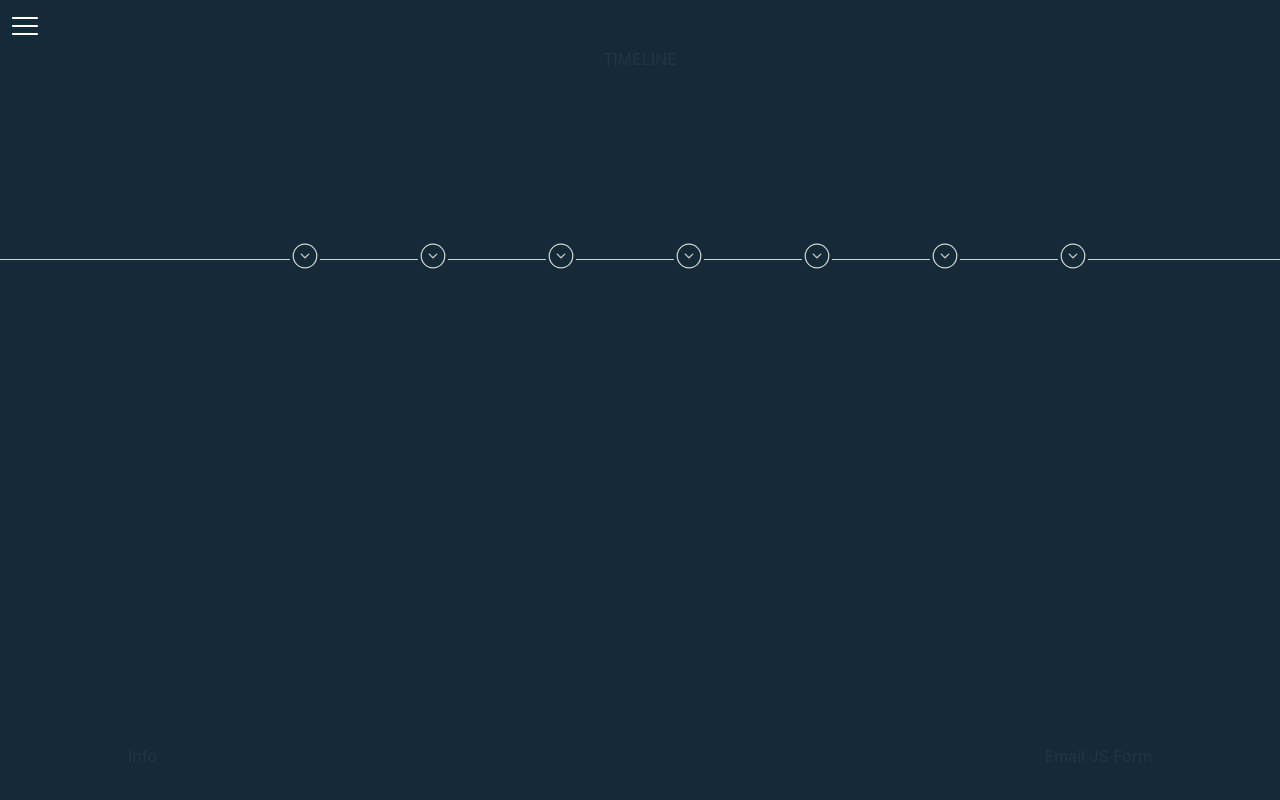
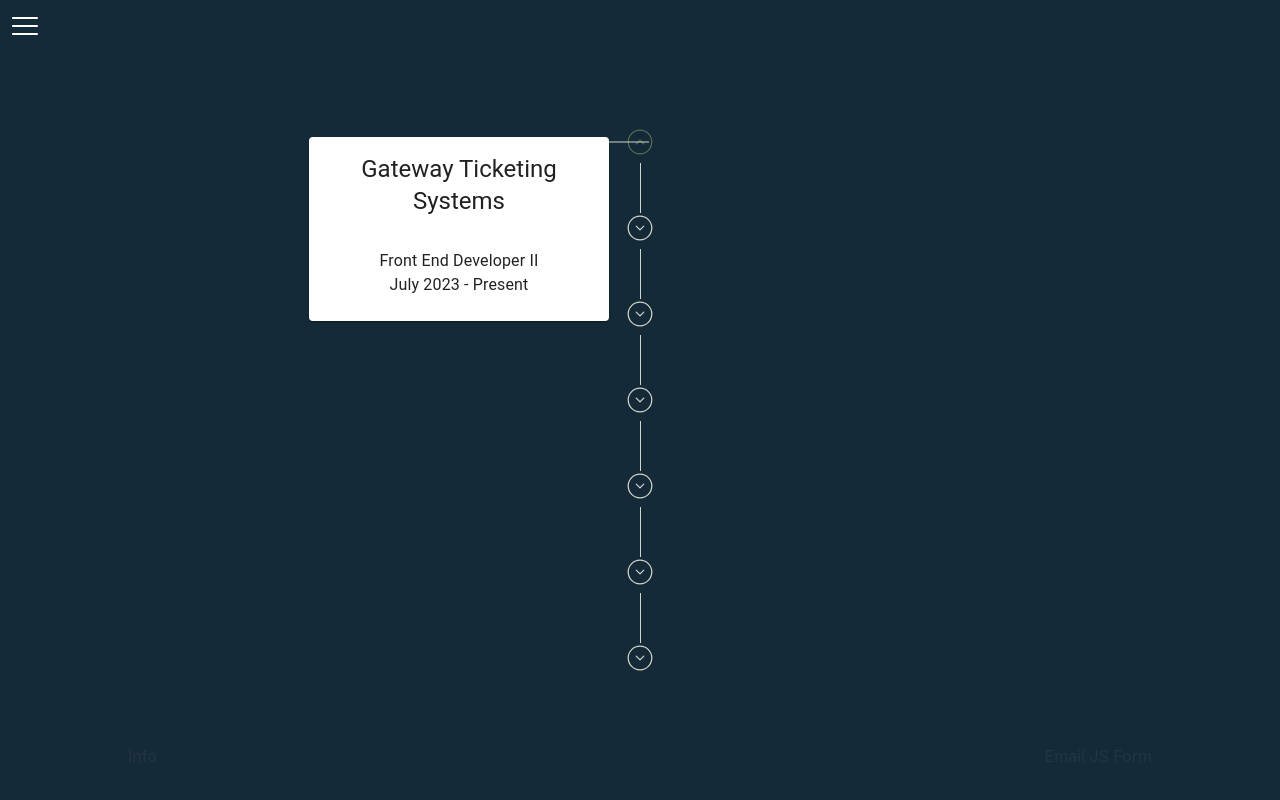
Before and after one commit to FrazierLE/dev-portfolio, a React (Vite) app: page /portfolio/timeline in a window 1280 px wide. Built offline with nearby package versions, Linux system fonts and the light colour scheme.

Commit message:
Update css

```diff
--- a/src/components/header/NavigationMenu.tsx
+++ b/src/components/header/NavigationMenu.tsx
@@ -22,7 +22,7 @@
         sx={{ backgroundColor: open ? "#556e53" : "#152a38" }}
         width={"20vw"}
       >
-        <Box sx={{ paddingLeft: "10px", paddingTop: "11px" }} onClick={rotate}>
+        <Box sx={{ paddingLeft: "10px", paddingTop: "11px", cursor: 'pointer' }} onClick={rotate}>
           {open ? (
             <CgClose size={30} color="white" />
           ) : (
--- a/src/components/layout/PageLayout.tsx
+++ b/src/components/layout/PageLayout.tsx
@@ -24,6 +24,7 @@
   const rotate = () => {
     setHamburgerOpen(!hamburgerOpen);
   };
+
   return (
     <Stack
       direction={"column"}
--- a/src/components/projects/Timeline.tsx
+++ b/src/components/projects/Timeline.tsx
@@ -11,12 +11,12 @@
 import { useState } from "react";
 
 const Timeline = () => {
-  const [open, setOpen] = useState<undefined | number>(undefined);
-  const strengthTrainingExperinece = [
+  const [open, setOpen] = useState<undefined | number>(0);
+  const strengthTrainingExperience = [
     {
       company: "Gateway Ticketing Systems",
       title: "Front End Developer II",
-      date: 'July 2023 - Present",'
+      date: 'July 2023 - Present'
     },
     {
       company: "Third Culture Technology LLC",
@@ -50,30 +50,25 @@
     },
   ];
   return (
-    <Stack width={"80%"} justifyContent={"center"} alignItems={"center"}>
-      TIMELINE
+    <Stack width={"80%"} justifyContent={"center"} alignItems={"center"} direction={'column'} marginBottom={3} marginTop={10}>
+    {/* TIMELINE */}
     <Stack
-        direction={"row"}
+      direction={"column"}
       width={"100%"}
       alignItems={"center"}
-        overflow={"hidden"}
-        marginTop={50}
-        position={'absolute'}
     >
-        <div
-          style={{ backgroundColor: "#d1d4c9", width: "15%", height: "1px" }}
-        ></div>
-        {strengthTrainingExperinece.map((experience, index) => {
+      {strengthTrainingExperience.map((experience, index) => {
         return (
-            <>
-              <Stack direction={"row"} width={"10%"} alignItems={"center"}>
+          <Stack key={index} direction={"column"} width={"50%"} alignItems={"center"} position={'relative'}>
+            {(index !== 0) && (
               <div
                 style={{
                   backgroundColor: "#d1d4c9",
-                    width: "100%",
-                    height: "1px",
+                  width: "1px",
+                  height: "50px",
                 }}
               ></div>
+            )}
             <Box
               onClick={() =>
                 setOpen((prev) => {
@@ -81,39 +76,58 @@
                   return prev === index ? undefined : index;
                 })
               }
-                  sx={{ cursor: "pointer" }}
+              sx={{ position: "relative", zIndex: 1 }}
             >
-                  {open === undefined ? (
-                    <CiCircleChevDown color="#d1d4c9" size={30} />
+              {open !== index ? (
+                <CiCircleChevDown color="#d1d4c9" size={30} style={{ cursor: 'pointer' }} />
               ) : (
-                    <CiCircleChevUp color="#d1d4c9" size={30} />
+                <CiCircleChevUp color="#556e53" size={30} style={{ cursor: 'pointer' }} />
               )}
             </Box>
-              </Stack>
             {open === index && (
+              <Stack
+                direction={'column'}
+                width={'300px'}
+                height={'300px'}
+                alignItems={index % 2 ? 'flex-end' : 'flex-start'}
+                position={'absolute'}
+                top={0}
+                left={index % 2 === 0 ? '0' : '60%'}
+                zIndex={2}
+                sx={{ transform: index % 2 === 0 ? 'translateX(-25%)' : 'translateX(0)' }}
+              >
+                <div
+                  style={{
+                    position: 'absolute',
+                    width: '40px',
+                    height: '1px',
+                    backgroundColor: '#d1d4c9',
+                    top: index === 0 ? '5%' : '20%',
+                    left: index % 2 === 0 ? '100%' : '-13%',
+                    transform: index % 2 === 0 ? 'translateY(-50%)' : 'translateY(-55%)',
+                  }}
+                />
                 <Card
                   sx={{
-                    margin: 1,
-                    width: "max-content",
+                    margin: '10px 0 0',
+                    width: "100%",
                     display: "flex",
                     justifyContent: "center",
                     alignItems: "center",
                     flexDirection: "column",
                   }}
                 >
-                  <CardHeader title={experience.company} />
+                  <CardHeader sx={{ textAlign: 'center' }} title={experience.company} />
                   <CardContent>
-                    <Typography>{experience.title}</Typography>
-                    <Typography>{experience.date}</Typography>
+                    <Typography textAlign={'center'}>{experience.title}</Typography>
+                    <Typography textAlign={'center'}>{experience.date}</Typography>
                   </CardContent>
                 </Card>
+              </Stack>
             )}
-            </>
+          </Stack>
         );
       })}
-        <div
-          style={{ backgroundColor: "#d1d4c9", width: "15%", height: "1px" }}
-        ></div>
     </Stack>
   </Stack>
   );
```
Lines whose indentation alone changed are shown as unchanged.
